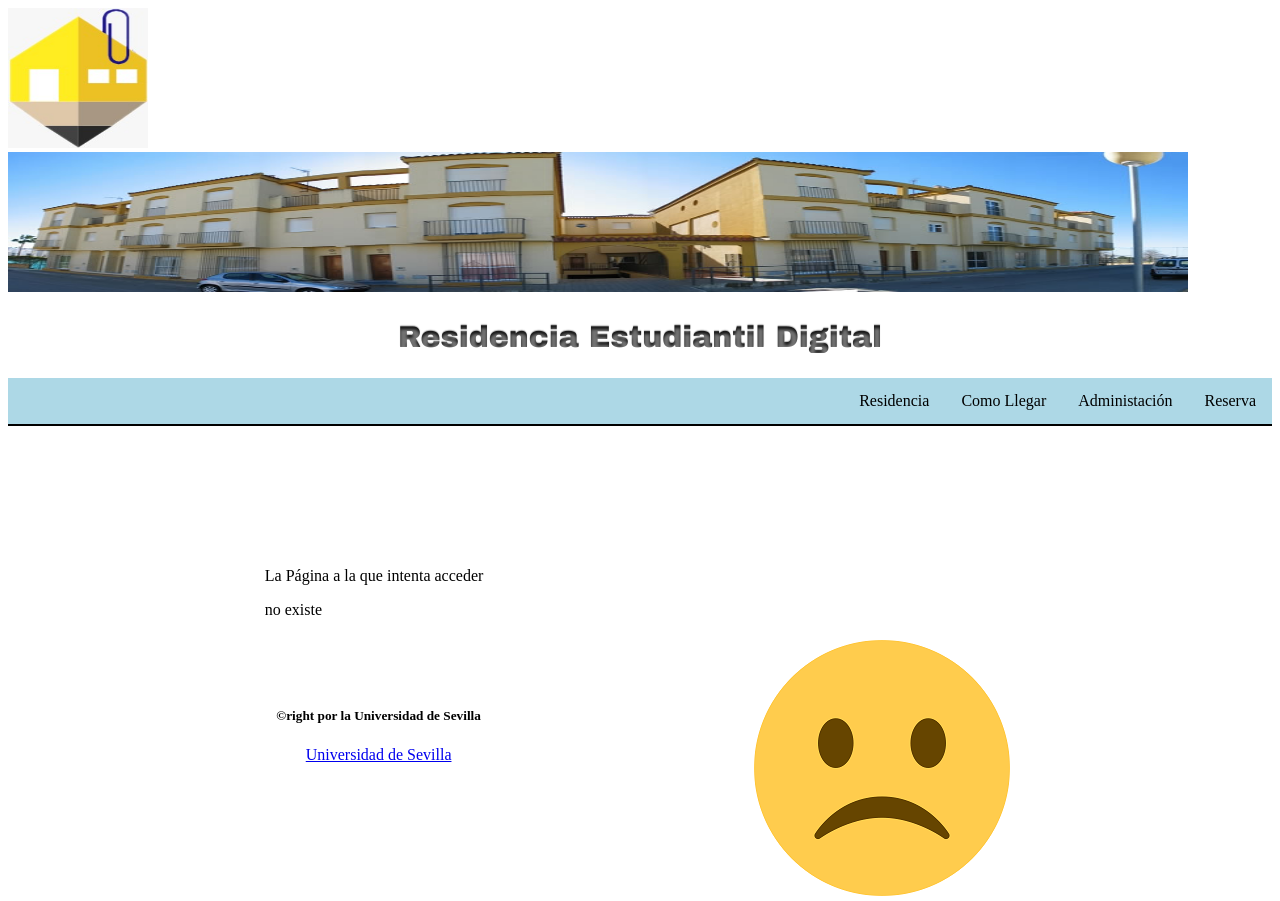
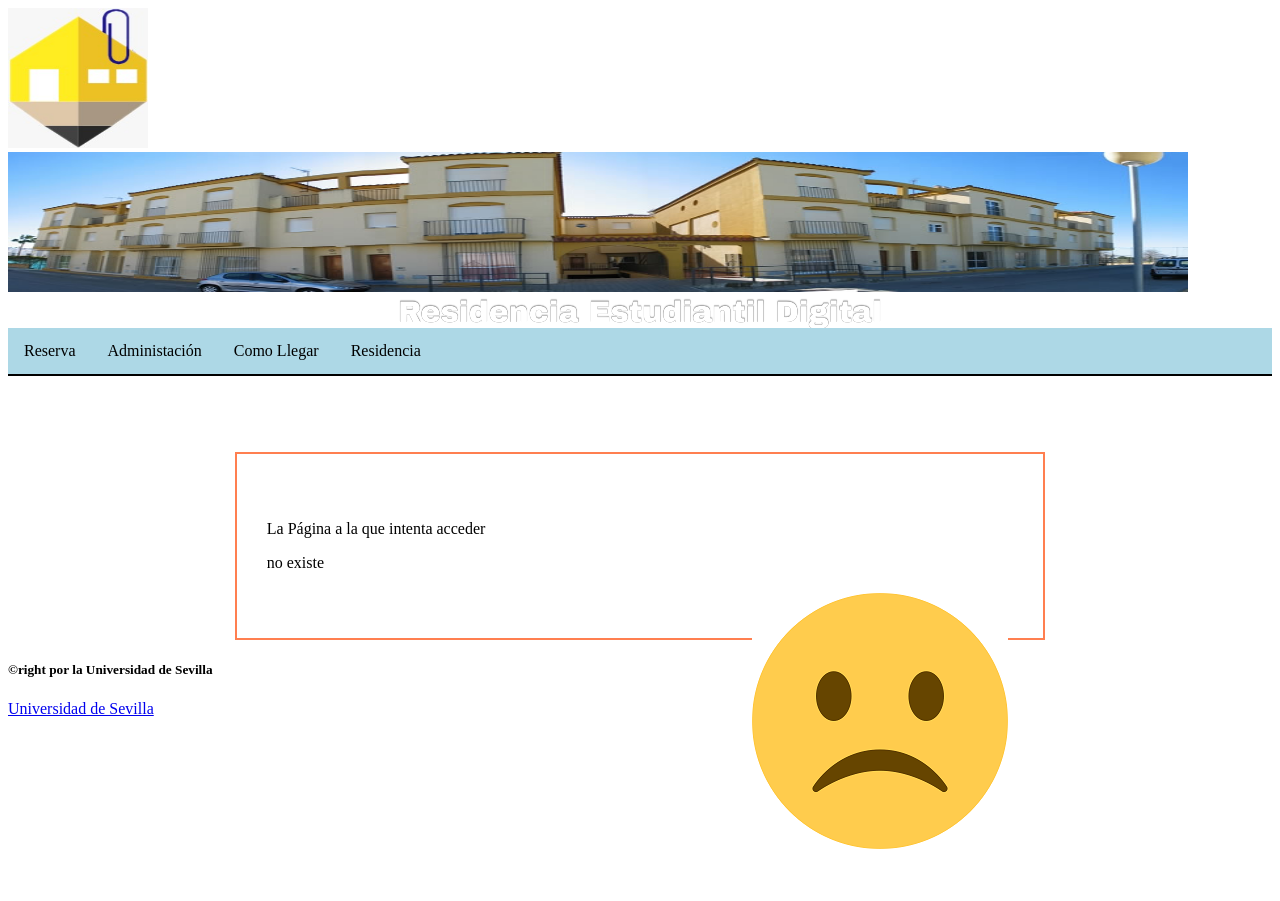
Before and after one commit to JoseLuisJurado/IISSI-2, a PHP site: page /404.html in a window 1280 px wide. After the commit the page ends 849 px from the top, so only its background shows below. Run offline with PHP 8.4, Linux system fonts and the light colour scheme.

Commit message:
Update css404.css

```diff
--- a/404/css404.css
+++ b/404/css404.css
@@ -1,7 +1,6 @@
-.background {
-    background: white;
+div.example1 {
+  background: url(panoramica1.jpg);
 }
-
 .texto-chulo{
     text-align: center;
     font-family: Arial Black;
@@ -10,8 +9,9 @@
     -webkit-background-clip: text;
     -moz-background-clip: text;
     background-clip: text;
-    color: transparent;
+    color: #FFFFFF;
     text-shadow: 0px 3px 3px rgba(255,255,255,0.4),0px -1px 1px rgba(0,0,0,0.3);
+    margin: 0px;
 }
 
 div.sticky {
@@ -27,21 +27,14 @@ div.sticky {
     padding-bottom: 50px;
     padding-right: 30px;
     padding-left: 30px;
+    border-style: solid;
+    border-width: 2px;
+    border-color: coral;
     margin-top: 2cm;
     margin-left: 6cm;
     margin-right: 6cm;
 }
 
-.ImgUS {
-    margin-right: 415px;
-    margin-left: 0cm;
-    margin-top: 0cm;
-    margin-bottom: 0cm;
-}
-
-.background {
-    background: white;
-}
 
 #menu ul {
     list-style-type: none;
@@ -53,7 +46,7 @@ div.sticky {
 }
 
 #menu li {
-    float: right;
+    float: left;
 }
 
 #menu li a {
@@ -112,6 +105,7 @@ div.sticky {
     width: 140px;
     height: 140px;
 }
-footer {
-text-align: center;
+
+div.pie {
+  text-align: center;
 }
```
